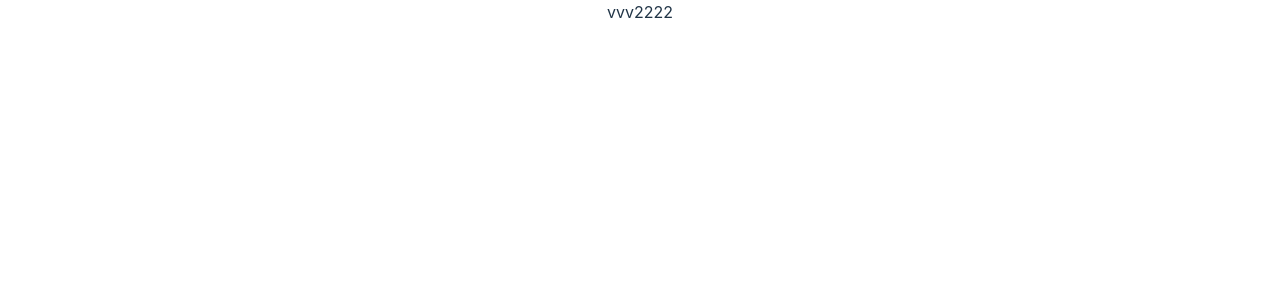
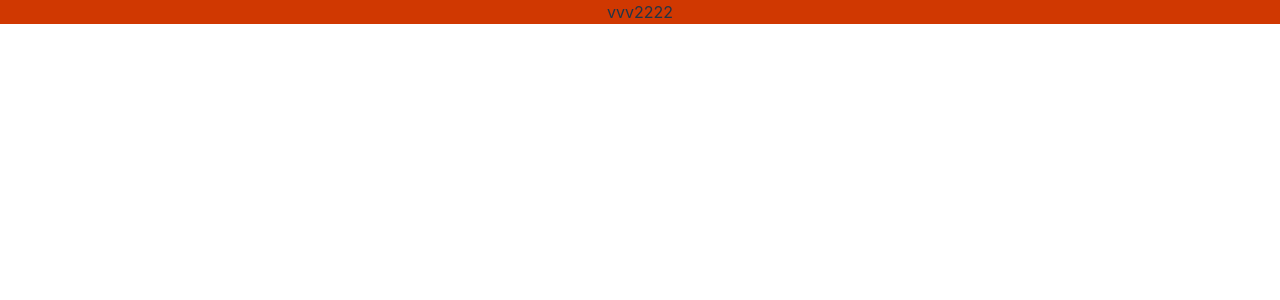
Before and after one commit to WukerDev/Bookworm-React-TS-Tailwind-University-Project, a React (Vite) app in the folder bookworm/: page /Gallery in a window 1280 px wide. Shown: the top 300 px of the page. Built offline with nearby package versions, Linux system fonts and the light colour scheme.

Commit message:
Icon change

```diff
--- a/bookworm/src/routes/gallery.tsx
+++ b/bookworm/src/routes/gallery.tsx
@@ -1,7 +1,7 @@
 export default function Gallery() {
     return (
         <div id="gallery">
-            <h1>vvv2222</h1>
+            <h1 className="bg-orange-600 ">vvv2222</h1>
         </div>
     )
 }
```
